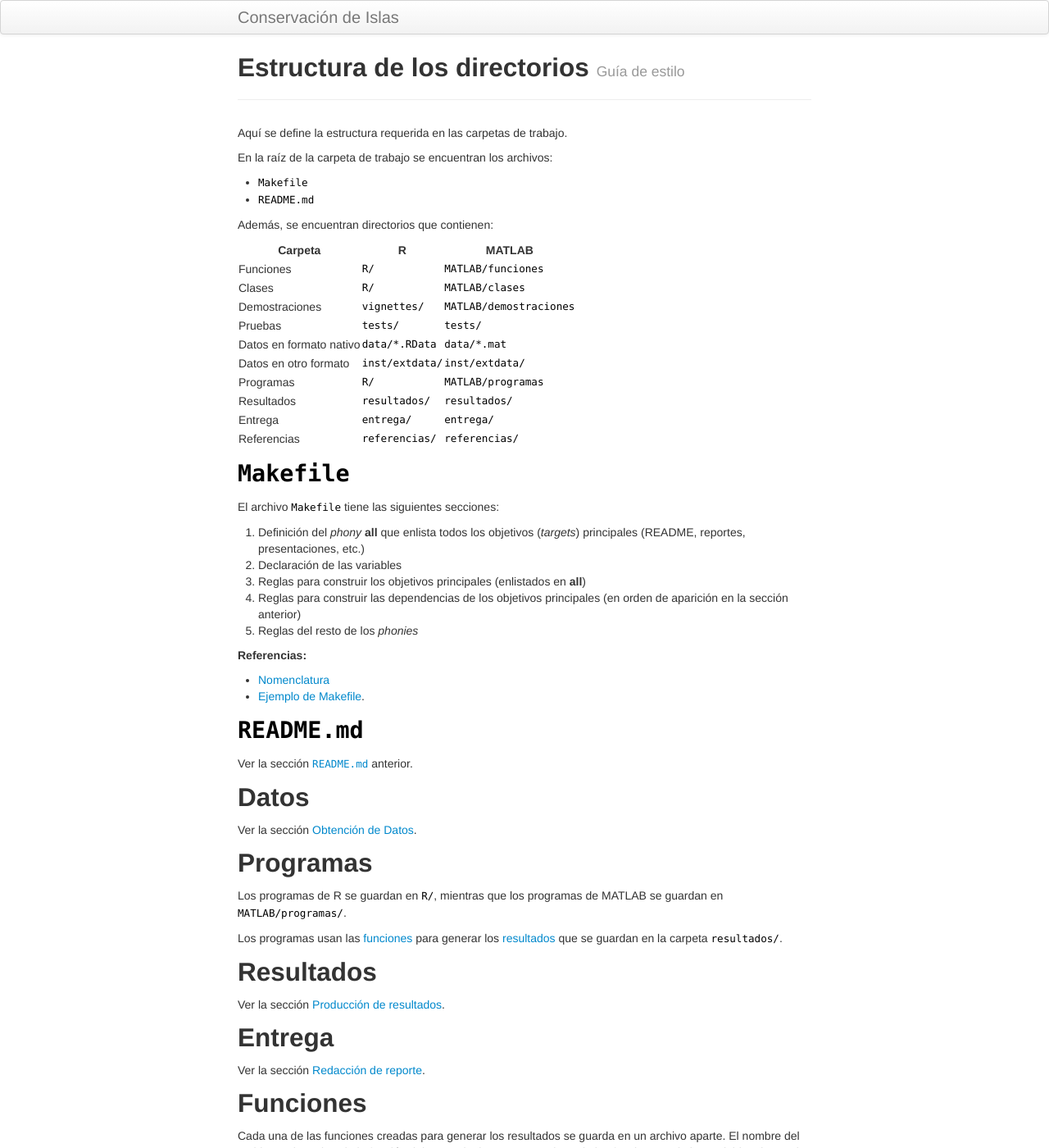
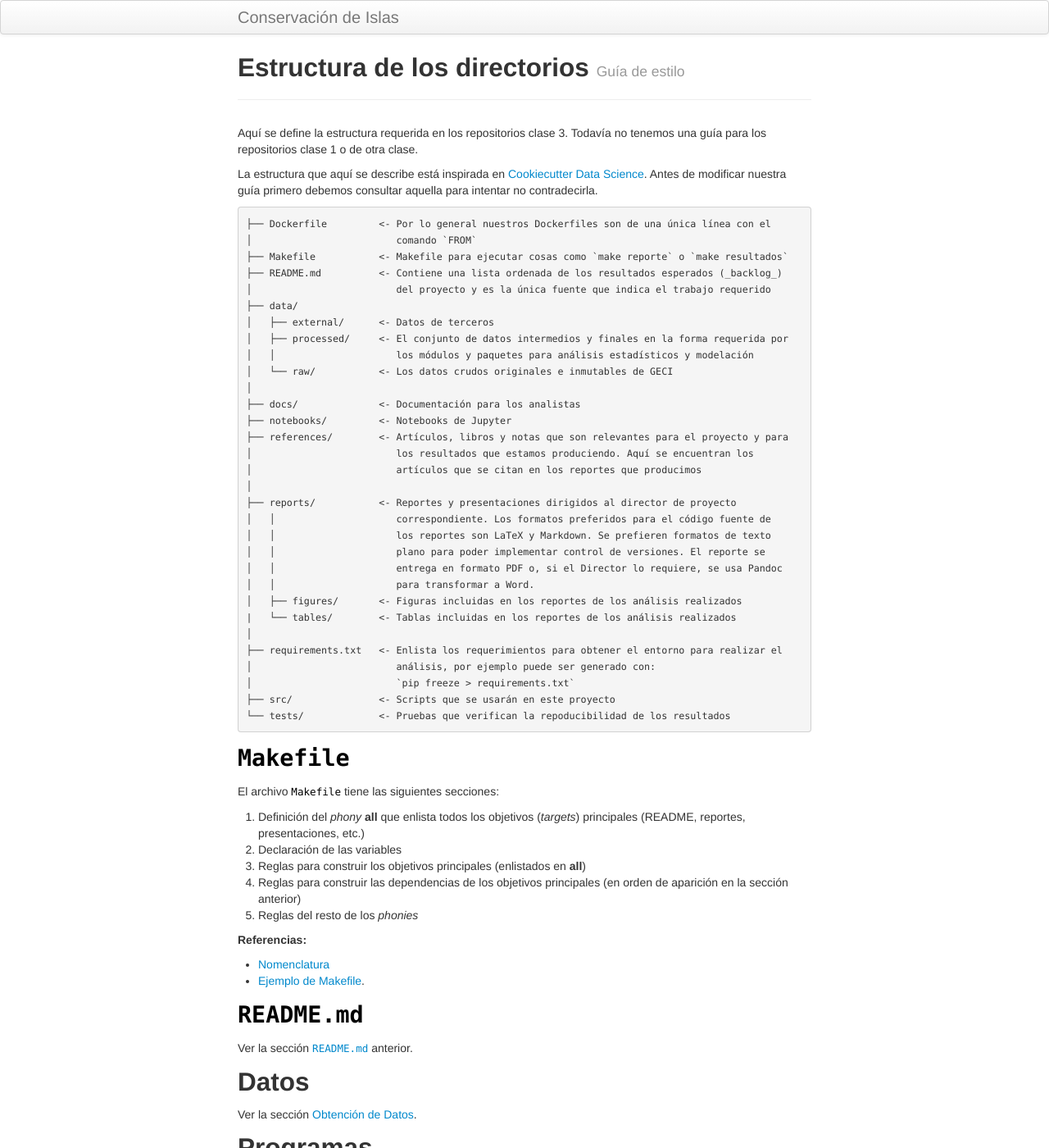
Before and after one commit to LizethMReyes/islasgeci.github.io, a Jekyll site: the page built from ciencia_de_datos/guia_de_estilo/estructura.md, in a window 1280 px wide and 1400 px high. Shown: the whole window at 82% size. Built offline with Jekyll 4.4.1, drawn with Linux system fonts in a browser that asks for light colours.

Commit message:
Define directorios usando Cookiecutter Data Science como referencia
Usa Cookiecutter Data Science como guía para definir la nueva estructura de los directorios ya que la estructura anterior es obsoleta.
La guía anterior era originalmente para MATLAB pero ya no usamos MATLAB. Luego la modificamos para incluir R pero definimos la estructura para R como si fuera un repo clase 1, no clase 3.

````diff
--- a/ciencia_de_datos/guia_de_estilo/estructura.md
+++ b/ciencia_de_datos/guia_de_estilo/estructura.md
@@ -2,31 +2,46 @@
 layout: page
 title: Estructura de los directorios
 tagline: Guía de estilo
-description: Este documento extiende las guías de estilo adoptadas por el equipo de Ciencia de Datos de GECI
+description: Guía de estilo para la estructura de los directorios del equipo de Ciencia de Datos de GECI
 ---
 
-Aquí se define la estructura requerida en las carpetas de trabajo.
+Aquí se define la estructura requerida en los repositorios clase 3. Todavía no tenemos una guía para los repositorios clase 1 o de otra clase.
 
-En la raíz de la carpeta de trabajo se encuentran los archivos:
+La estructura que aquí se describe está inspirada en [Cookiecutter Data Science](https://drivendata.github.io/cookiecutter-data-science/#directory-structure). Antes de modificar nuestra guía primero debemos consultar aquella para intentar no contradecirla.
 
-- `Makefile`
-- `README.md`
-
-Además, se encuentran directorios que contienen:
-
-| Carpeta                  | R                | MATLAB                  |
-|--------------------------|------------------|-------------------------|
-| Funciones                | `R/`             | `MATLAB/funciones`      |
-| Clases                   | `R/`             | `MATLAB/clases`         |
-| Demostraciones           | `vignettes/`     | `MATLAB/demostraciones` |
-| Pruebas                  | `tests/`         | `tests/`                |
-| Datos en formato nativo  | `data/*.RData`   | `data/*.mat`            |
-| Datos en otro formato    | `inst/extdata/`  | `inst/extdata/`         |
-| Programas                | `R/`             | `MATLAB/programas`      |
-| Resultados               | `resultados/`    | `resultados/`           |
-| Entrega                  | `entrega/`       | `entrega/`              |
-| Referencias              | `referencias/`   | `referencias/`          |
-
+```
+├── Dockerfile         <- Por lo general nuestros Dockerfiles son de una única línea con el
+│                         comando `FROM`
+├── Makefile           <- Makefile para ejecutar cosas como `make reporte` o `make resultados`
+├── README.md          <- Contiene una lista ordenada de los resultados esperados (_backlog_)
+│                         del proyecto y es la única fuente que indica el trabajo requerido
+├── data/
+│   ├── external/      <- Datos de terceros
+│   ├── processed/     <- El conjunto de datos intermedios y finales en la forma requerida por
+│   │                     los módulos y paquetes para análisis estadísticos y modelación
+│   └── raw/           <- Los datos crudos originales e inmutables de GECI
+│
+├── docs/              <- Documentación para los analistas
+├── notebooks/         <- Notebooks de Jupyter
+├── references/        <- Artículos, libros y notas que son relevantes para el proyecto y para
+│                         los resultados que estamos produciendo. Aquí se encuentran los
+│                         artículos que se citan en los reportes que producimos
+│
+├── reports/           <- Reportes y presentaciones dirigidos al director de proyecto
+│   │                     correspondiente. Los formatos preferidos para el código fuente de
+│   │                     los reportes son LaTeX y Markdown. Se prefieren formatos de texto
+│   │                     plano para poder implementar control de versiones. El reporte se
+│   │                     entrega en formato PDF o, si el Director lo requiere, se usa Pandoc
+│   │                     para transformar a Word.
+│   ├── figures/       <- Figuras incluidas en los reportes de los análisis realizados
+|   └── tables/        <- Tablas incluidas en los reportes de los análisis realizados
+│
+├── requirements.txt   <- Enlista los requerimientos para obtener el entorno para realizar el
+│                         análisis, por ejemplo puede ser generado con:
+│                         `pip freeze > requirements.txt`
+├── src/               <- Scripts que se usarán en este proyecto
+└── tests/             <- Pruebas que verifican la repoducibilidad de los resultados
+```
 
 ## `Makefile`
 
````
